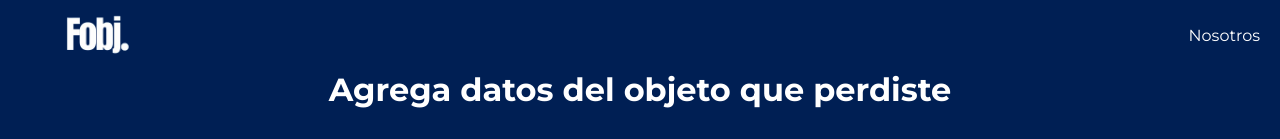
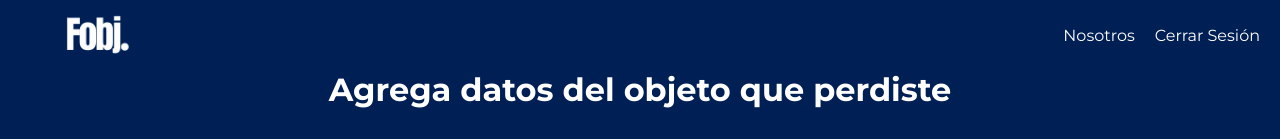
Before and after one commit to jonyeze/FoundApp, a React (Create React App) app: page /search in a window 1280 px wide. Shown: the top 139 px of the page. Built offline with nearby package versions, Linux system fonts and the light colour scheme; no server answers.

Commit message:
Feat: LogOut Button

```diff
--- a/src/components/Nav/Nav.tsx
+++ b/src/components/Nav/Nav.tsx
@@ -2,6 +2,7 @@ import React, { useState, useRef, useEffect } from "react";
 import "./Nav.css";
 import Logo from "../../Assets/Img/Fobj.png";
 import { useNavigate } from "react-router-dom";
+import LogoutButton from "../logoutButton";
 
 const Nav: React.FC = () => {
   const [showMenu, setShowMenu] = useState(false);
@@ -46,6 +47,7 @@ const Nav: React.FC = () => {
         <a href="/About" onClick={closeMenu} className="nav-link">
           Nosotros
         </a>
+        <LogoutButton />
       </div>
       <div className="menu-toggle" onClick={toggleMenu}>
         <div className={`bar ${showMenu ? "open" : ""}`} />
--- /dev/null
+++ b/src/components/logoutButton/index.css
@@ -0,0 +1,4 @@
+.logOut-button {
+   cursor: pointer;
+
+}
--- /dev/null
+++ b/src/components/logoutButton/index.tsx
@@ -0,0 +1,26 @@
+import { getAuth, signOut } from "firebase/auth";
+import { useNavigate } from "react-router-dom";
+import './index.css'
+
+const LogoutButton = () => {
+
+    const navigator = useNavigate();
+
+
+  const handleLogout = () => {
+    const auth = getAuth();
+    signOut(auth).then(() => {
+        navigator('/')
+    }).catch((error) => {
+      console.error("Error al cerrar sesión:", error.message);
+    });
+  };
+
+  return (
+    <span onClick={handleLogout} className="logOut-button">
+      Cerrar Sesión
+    </span>
+  );
+};
+
+export default LogoutButton;
```
